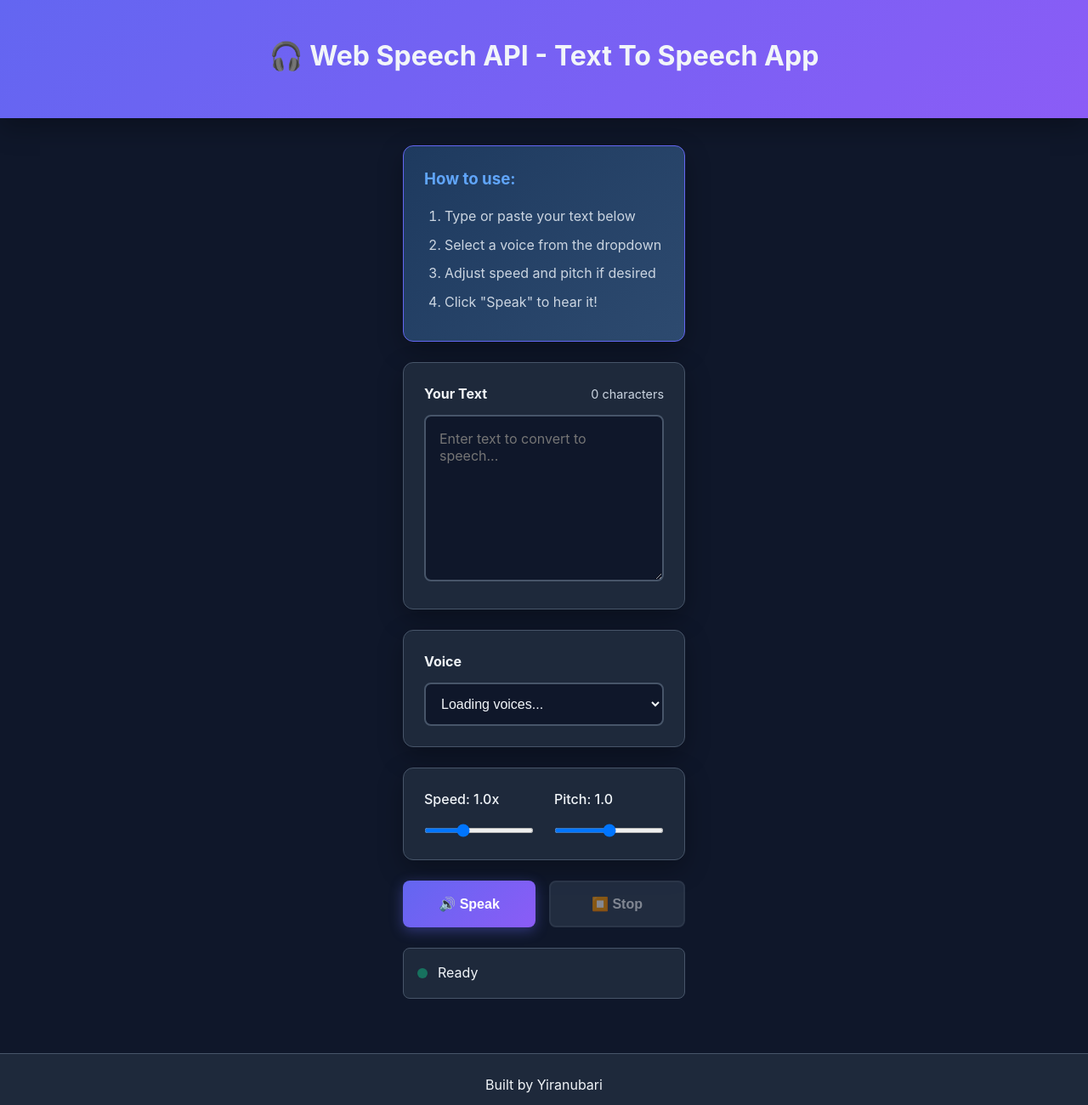
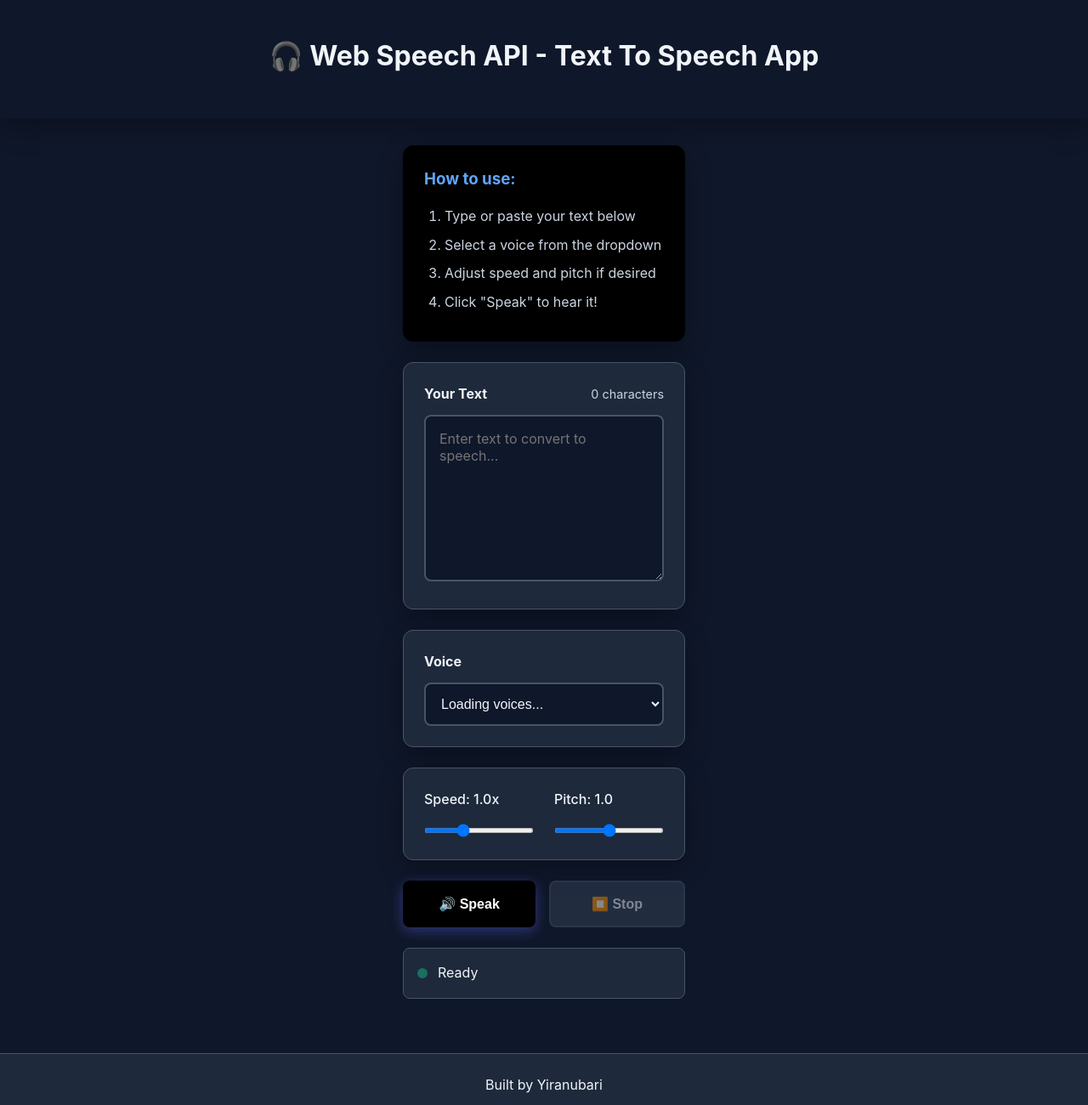
Before and after one commit to Yiranubari/TTS, a plain HTML site: page index.html in a window 1280 px wide. Shown: the whole page at 85% size. Drawn offline with Linux system fonts and the light colour scheme.

Commit message:
fix: update primary color and remove gradients for a solid color scheme

```diff
--- a/style.css
+++ b/style.css
@@ -4,7 +4,7 @@
 
 /* CSS Variables */
 :root {
-  --primary-color: #6366f1;
+  --primary-color: black;
   --primary-hover: #4f46e5;
   --success-color: #10b981;
   --background: #0f172a;
@@ -36,7 +36,7 @@ body {
 
 /* Header */
 .header {
-  background: linear-gradient(135deg, var(--primary-color), #8b5cf6);
+  background-color: #0f172a;
   padding: 2.5rem 1.5rem;
   text-align: center;
   box-shadow: var(--shadow);
@@ -72,7 +72,7 @@ body {
 }
 
 .instructions {
-  background: linear-gradient(135deg, #1e3a5f, #2d4a6f);
+  background-color: black;
   border-color: var(--primary-color);
 }
 
@@ -197,13 +197,13 @@ input[type="range"]::-moz-range-thumb {
 }
 
 .btn-primary {
-  background: linear-gradient(135deg, var(--primary-color), #8b5cf6);
+  background: var(--primary-color);
   color: white;
   box-shadow: 0 4px 15px rgba(99, 102, 241, 0.4);
 }
 
 .btn-primary:hover {
-  background: linear-gradient(135deg, var(--primary-hover), #7c3aed);
+  /* background: whitesmoke; */
   transform: translateY(-2px);
 }
 
```
